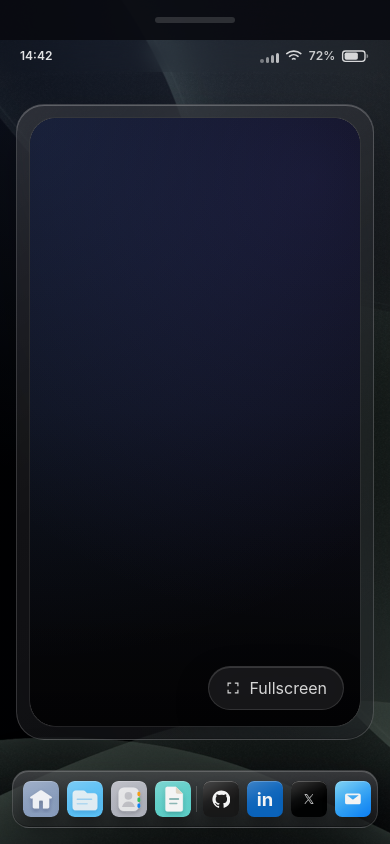
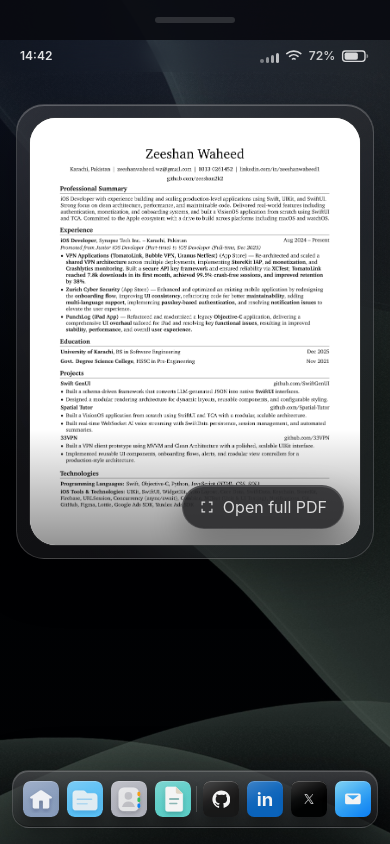
Before and after one commit to zeeshan2k2/zeeshan-ios, a Next.js app: page /resume in a window 390 px wide. Built offline with nearby package versions, Linux system fonts and the light colour scheme.

Commit message:
fixed resume screen

```diff
--- a/components/home/HomeWidgetScreen.tsx
+++ b/components/home/HomeWidgetScreen.tsx
@@ -108,7 +108,7 @@ const homeProjects: HomeProject[] = [
     githubUrl: "https://github.com/zeeshan2k2/33VPN",
     preferredFrame: "phone",
     screenshots: [
-      { src: "/ui/appscreenshots/33vpn/home.png" },
+      { src: "/ui/appscreenshots/33vpn/Home.png" },
       { src: "/ui/appscreenshots/33vpn/servers.png" },
       { src: "/ui/appscreenshots/33vpn/settings.png" },
       { src: "/ui/appscreenshots/33vpn/premium%201.png" },
@@ -117,7 +117,7 @@ const homeProjects: HomeProject[] = [
       { src: "/ui/appscreenshots/33vpn/vpn%20protocol.png" },
       { src: "/ui/appscreenshots/33vpn/privacy%20policy.png" },
       { src: "/ui/appscreenshots/33vpn/delete%20alert.png" },
-      { src: "/ui/appscreenshots/33vpn/support.png" },
+      { src: "/ui/appscreenshots/33vpn/Support.png" },
     ],
   },
   {
@@ -129,10 +129,10 @@ const homeProjects: HomeProject[] = [
     githubUrl: "https://github.com/zeeshan2k2/Weather",
     preferredFrame: "phone",
     screenshots: [
-      { src: "/ui/appscreenshots/weather/weather-view.png" },
+      { src: "/ui/appscreenshots/weather/weather-view.PNG" },
       { src: "/ui/appscreenshots/weather/weather-list-view.png" },
-      { src: "/ui/appscreenshots/weather/day-detail-view.png" },
-      { src: "/ui/appscreenshots/weather/ai-summary-view.png" },
+      { src: "/ui/appscreenshots/weather/day-detail-view.PNG" },
+      { src: "/ui/appscreenshots/weather/ai-summary-view.PNG" },
       { src: "/ui/appscreenshots/weather/widget-medium.jpg", frame: "wide" },
       { src: "/ui/appscreenshots/weather/widget-small.jpg", frame: "square" },
     ],
--- a/components/resume/ResumeViewer.tsx
+++ b/components/resume/ResumeViewer.tsx
@@ -1,5 +1,6 @@
 "use client";
 
+import Image from "next/image";
 import { useEffect, useRef, useState } from "react";
 
 import { cn } from "@/lib/utils";
@@ -13,12 +14,19 @@ export function ResumeViewer({ pdfPath }: ResumeViewerProps) {
   const [isFullscreen, setIsFullscreen] = useState(false);
 
   async function handleFullscreen() {
+    const isPhone = window.matchMedia("(max-width: 767px)").matches;
+
+    if (isPhone || !viewerRef.current?.requestFullscreen) {
+      window.open(pdfPath, "_blank", "noopener,noreferrer");
+      return;
+    }
+
     if (document.fullscreenElement) {
       await document.exitFullscreen();
       return;
     }
 
-    await viewerRef.current?.requestFullscreen();
+    await viewerRef.current.requestFullscreen();
   }
 
   useEffect(() => {
@@ -33,16 +41,33 @@ export function ResumeViewer({ pdfPath }: ResumeViewerProps) {
     };
   }, []);
 
-  const viewerMode = isFullscreen ? "page=1&zoom=100" : "view=FitH";
+  const viewerMode = "page=1&view=Fit";
 
   return (
     <div
       className="relative overflow-hidden rounded-[1.65rem] border border-white/10 bg-black/30 shadow-[inset_0_1px_0_rgba(255,255,255,0.08)]"
       ref={viewerRef}
     >
+      <a
+        aria-label="Open resume PDF"
+        className="block bg-white md:hidden"
+        href={pdfPath}
+        rel="noreferrer"
+        target="_blank"
+      >
+        <Image
+          alt="Zeeshan Waheed resume"
+          className="h-auto w-full object-contain"
+          height={1980}
+          priority
+          src="/resume/Zeeshan_CV-preview.png"
+          width={1530}
+        />
+      </a>
+
       <iframe
         className={cn(
-          "w-full bg-white",
+          "hidden w-full bg-white md:block",
           isFullscreen ? "h-[100dvh] min-h-0" : "h-[72vh] min-h-[34rem]",
         )}
         key={viewerMode}
@@ -62,7 +87,10 @@ export function ResumeViewer({ pdfPath }: ResumeViewerProps) {
               fill="currentColor"
             />
           </svg>
-          {isFullscreen ? "Exit fullscreen" : "Fullscreen"}
+          <span className="md:hidden">Open full PDF</span>
+          <span className="hidden md:inline">
+            {isFullscreen ? "Exit fullscreen" : "Fullscreen"}
+          </span>
         </button>
       </div>
     </div>
--- a/content/projectArchive.ts
+++ b/content/projectArchive.ts
@@ -51,7 +51,7 @@ export const showcaseProjects: ShowcaseProject[] = [
     techStack: ["Swift", "UIKit", "MVVM", "Clean Architecture", "CocoaPods"],
     preferredFrame: "phone",
     screenshots: [
-      { src: "/ui/appscreenshots/33vpn/home.png" },
+      { src: "/ui/appscreenshots/33vpn/Home.png" },
       { src: "/ui/appscreenshots/33vpn/servers.png" },
       { src: "/ui/appscreenshots/33vpn/settings.png" },
       { src: "/ui/appscreenshots/33vpn/premium%201.png" },
@@ -60,7 +60,7 @@ export const showcaseProjects: ShowcaseProject[] = [
       { src: "/ui/appscreenshots/33vpn/vpn%20protocol.png" },
       { src: "/ui/appscreenshots/33vpn/privacy%20policy.png" },
       { src: "/ui/appscreenshots/33vpn/delete%20alert.png" },
-      { src: "/ui/appscreenshots/33vpn/support.png" },
+      { src: "/ui/appscreenshots/33vpn/Support.png" },
     ],
   },
   {
@@ -75,10 +75,10 @@ export const showcaseProjects: ShowcaseProject[] = [
     techStack: ["Swift", "SwiftUI", "Widgets", "Forecast UI"],
     preferredFrame: "phone",
     screenshots: [
-      { src: "/ui/appscreenshots/weather/weather-view.png" },
+      { src: "/ui/appscreenshots/weather/weather-view.PNG" },
       { src: "/ui/appscreenshots/weather/weather-list-view.png" },
-      { src: "/ui/appscreenshots/weather/day-detail-view.png" },
-      { src: "/ui/appscreenshots/weather/ai-summary-view.png" },
+      { src: "/ui/appscreenshots/weather/day-detail-view.PNG" },
+      { src: "/ui/appscreenshots/weather/ai-summary-view.PNG" },
       { src: "/ui/appscreenshots/weather/widget-medium.jpg", frame: "wide" },
       { src: "/ui/appscreenshots/weather/widget-small.jpg", frame: "square" },
     ],
```
Also changed, not shown: public/resume/Zeeshan_CV-preview.png (added).
